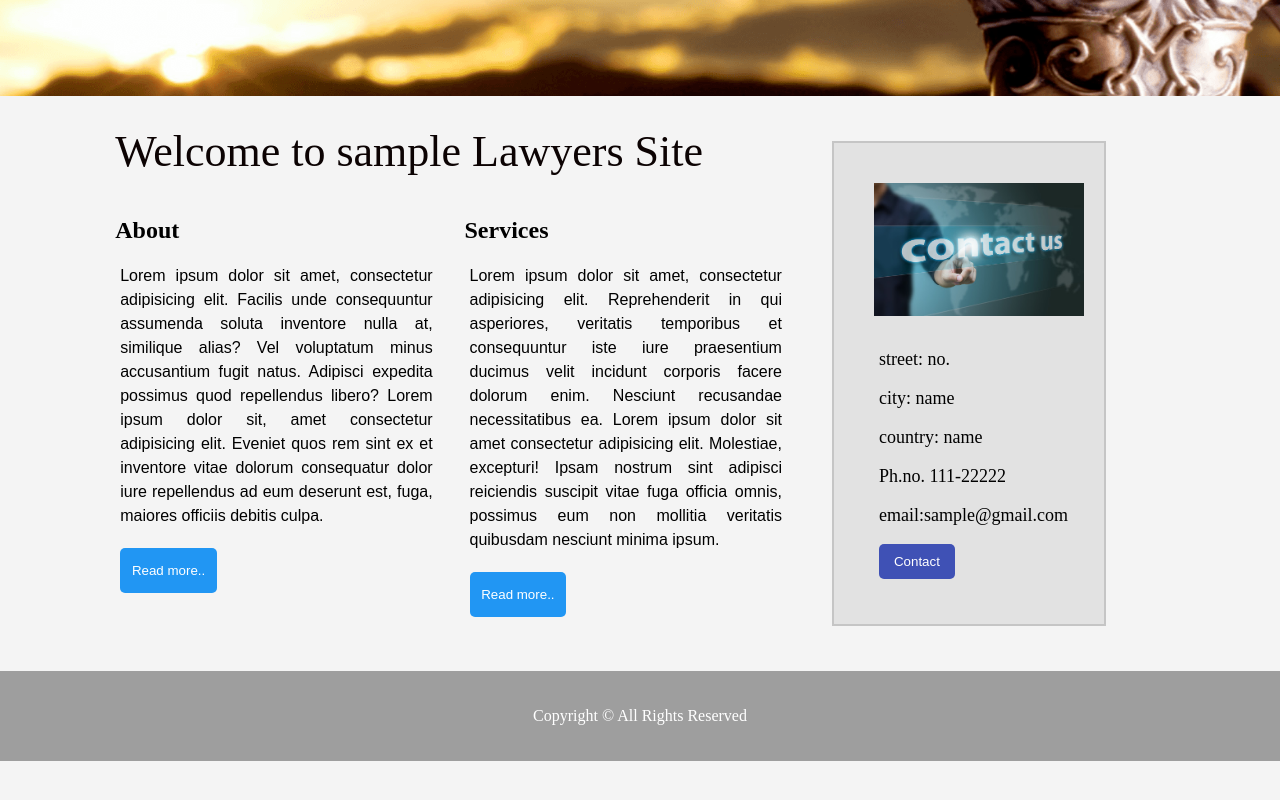
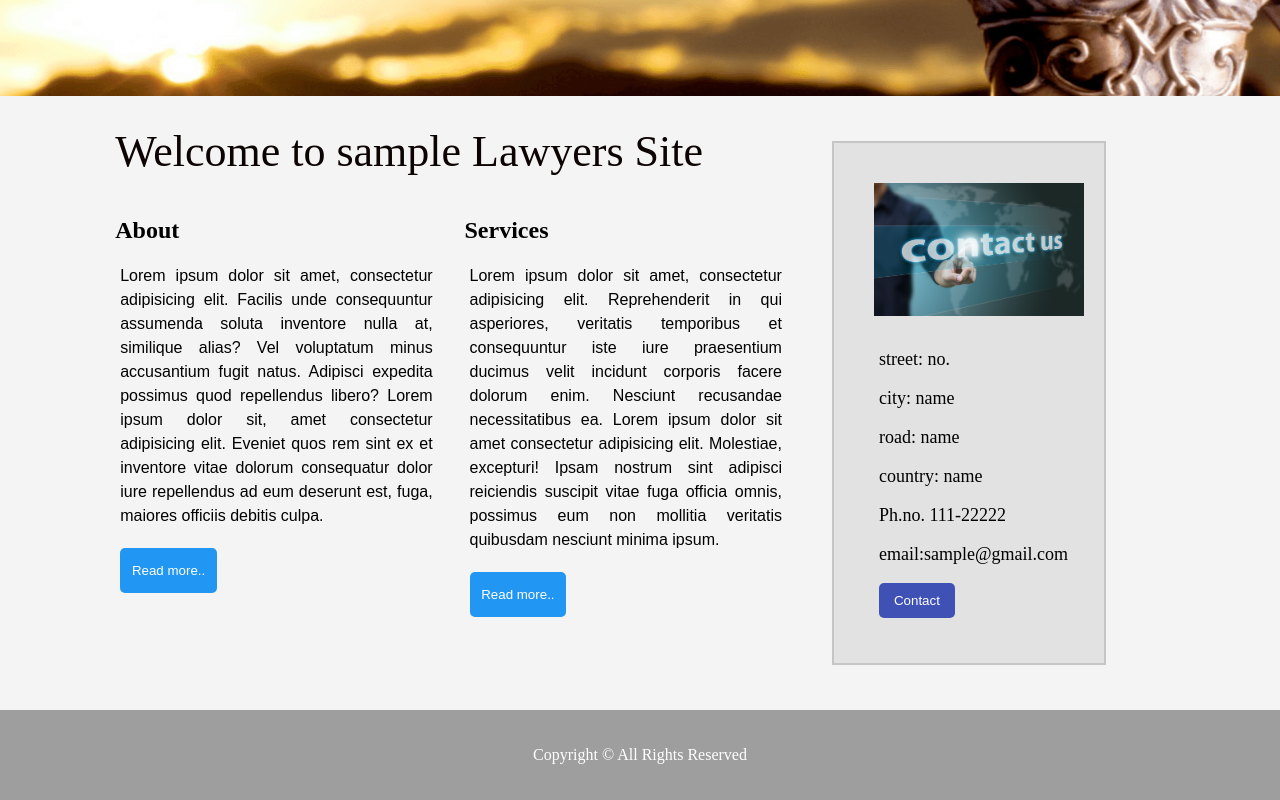
Before and after one commit to sithuvindy/lawyersite, a plain HTML site: page index.html in a window 1280 px wide. Shown: the part 724-1524 px from the top of the page. Before the commit the page ends 1485 px from the top, so only its background shows below. Drawn offline with Linux system fonts and the light colour scheme.

Commit message:
5th commit

```diff
--- a/index.html
+++ b/index.html
@@ -72,6 +72,7 @@
 						<div class="contact_detail">
 							<p>street: no.</p>
 							<p>city: name</p>
+							<p>road: name</p>
 							<p>country: name</p>
 							<p>Ph.no. 111-22222</p>
 							<p>email:sample@gmail.com</p>
```
